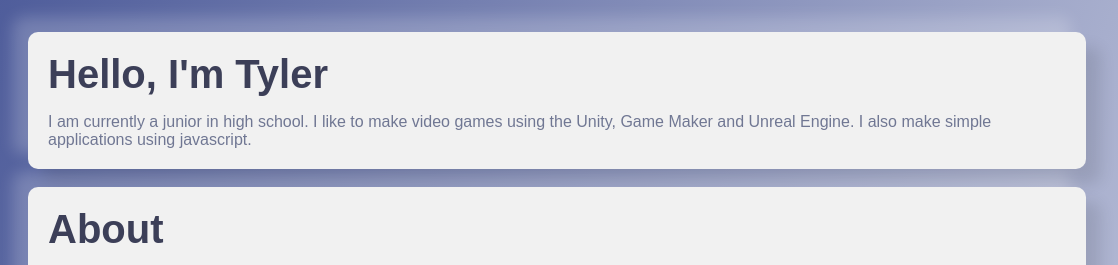
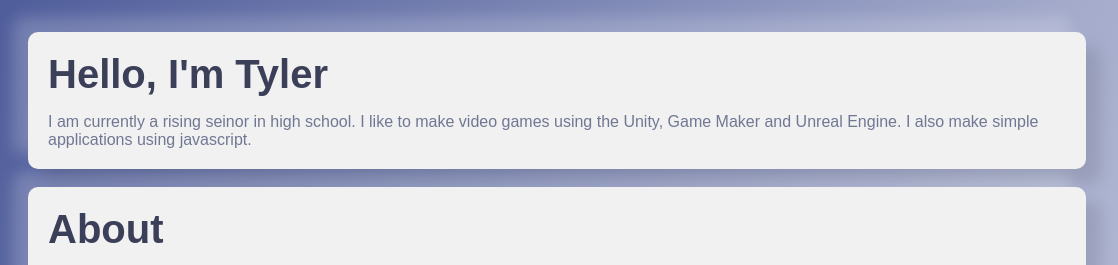
Before and after one commit to Tysty/TylerChinPortfolio, a website: page index.html in a window 1280 px wide. Shown: the top 265 px of the page, 162-1280 px from the left. Drawn offline with Linux system fonts and the light colour scheme.

Commit message:
updated about me and intro

```diff
--- a/index.html
+++ b/index.html
@@ -31,7 +31,7 @@
         <main class="content">
             <div class="section">
                 <h1 id="Intro">Hello, I'm Tyler</h1>
-                <p>I am currently a junior in high school. I like to make video games using the Unity, Game Maker and Unreal Engine. I also make simple applications using javascript.</p>
+                <p>I am currently a rising seinor in high school. I like to make video games using the Unity, Game Maker and Unreal Engine. I also make simple applications using javascript.</p>
             </div>
             <br>
             <div class="section">
```
